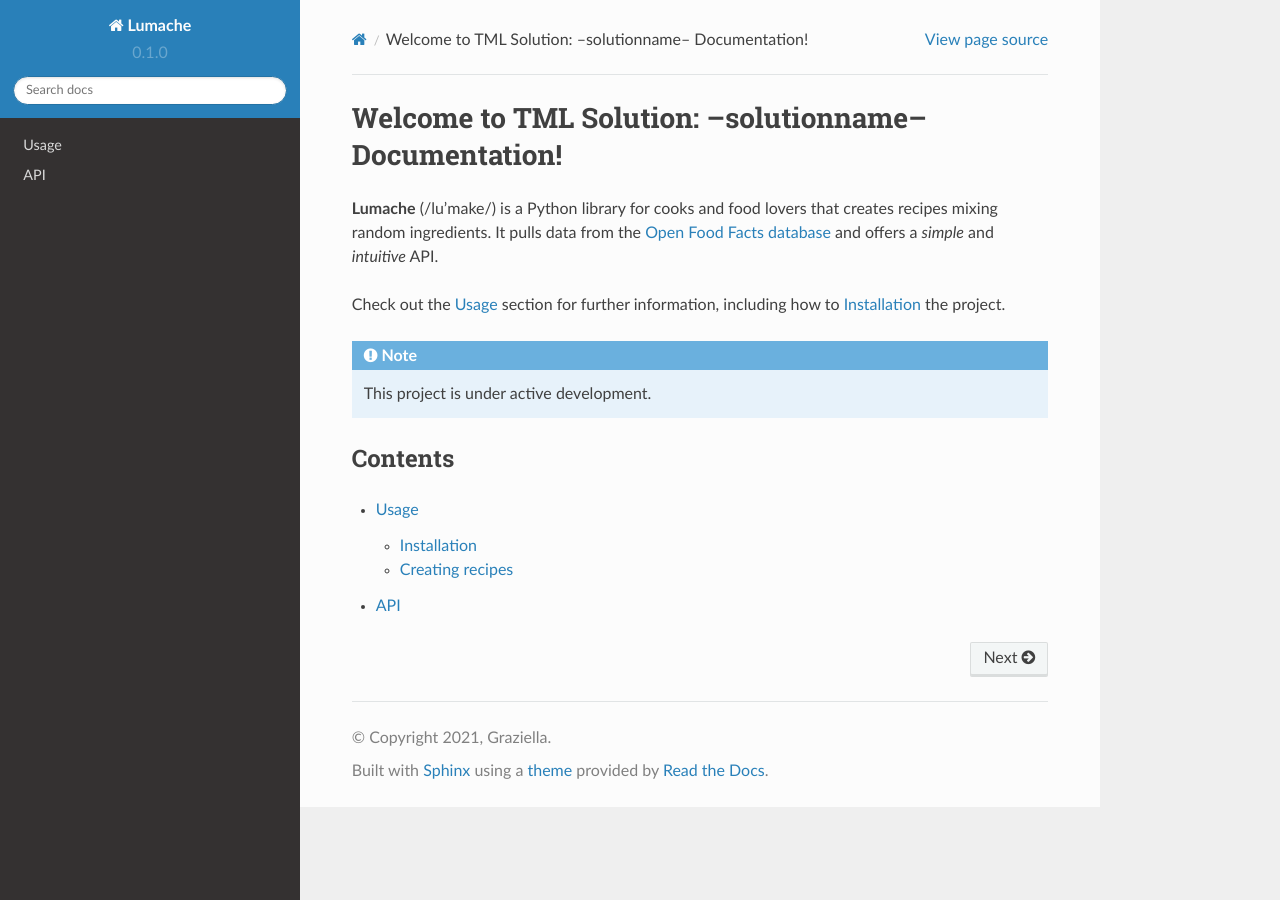
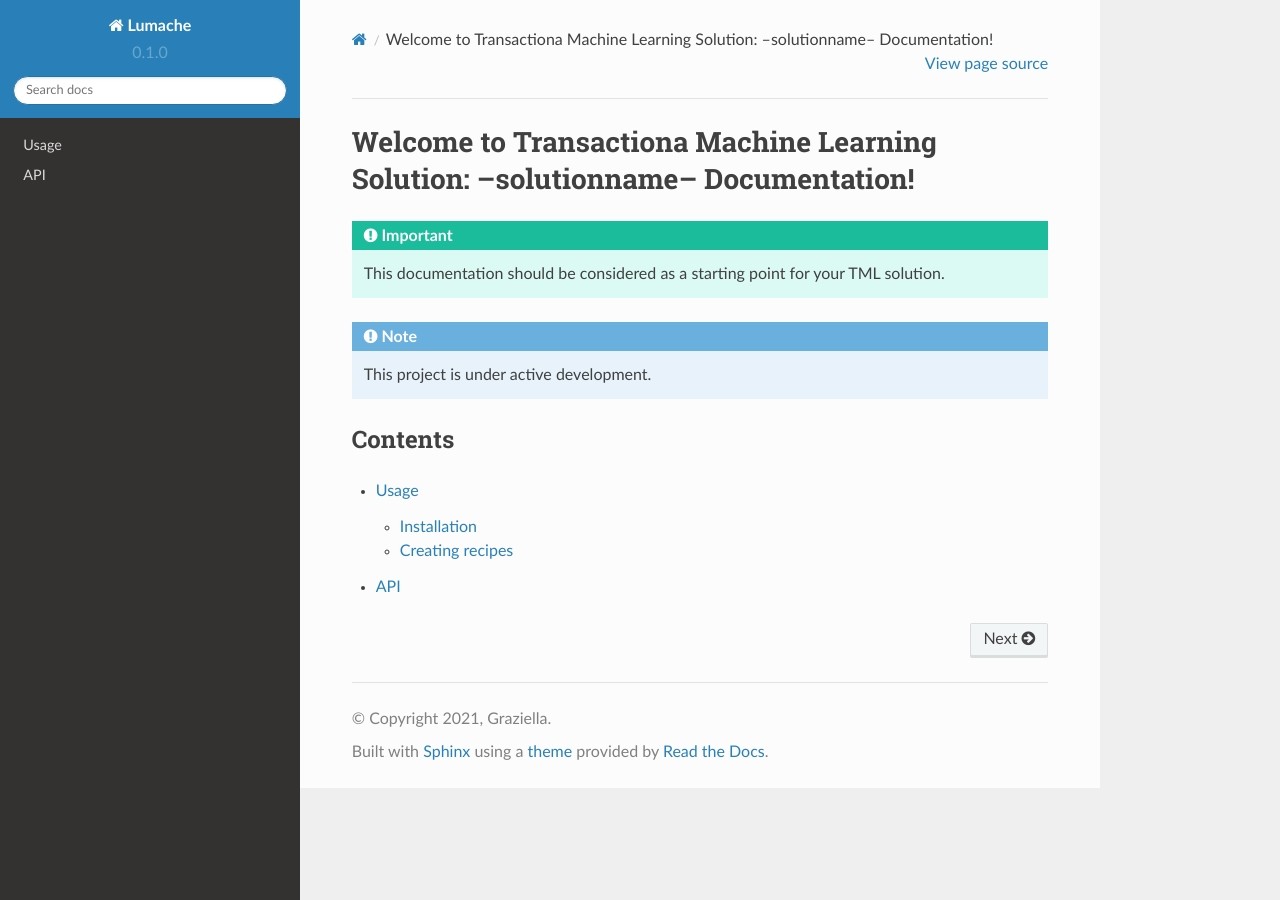
Before and after one commit to vanesalcb06/tssproject2-2b5c, a Sphinx documentation site: the page built from docs/source/index.rst, in a window 1280 px wide. Built offline with Sphinx 7.4.7 and the Read the Docs theme 2.0.0, drawn with Linux system fonts in a browser that asks for light colours.

Commit message:
Update index.rst

```diff
--- a/docs/source/index.rst
+++ b/docs/source/index.rst
@@ -1,13 +1,8 @@
-Welcome to TML Solution: --solutionname-- Documentation!
+Welcome to Transactiona Machine Learning Solution: --solutionname-- Documentation!
 ===================================
 
-**Lumache** (/lu'make/) is a Python library for cooks and food lovers
-that creates recipes mixing random ingredients.
-It pulls data from the `Open Food Facts database <https://world.openfoodfacts.org/>`_
-and offers a *simple* and *intuitive* API.
-
-Check out the :doc:`usage` section for further information, including
-how to :ref:`installation` the project.
+.. important::
+   This documentation should be considered as a starting point for your TML solution.
 
 .. note::
 
```
